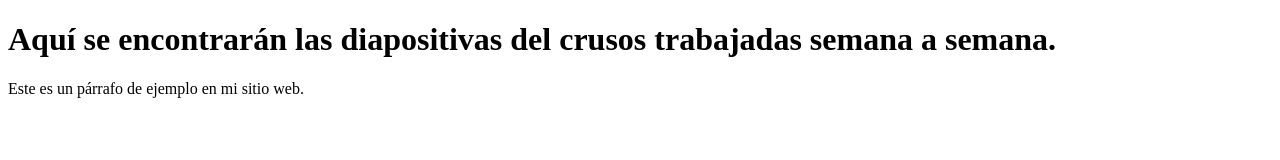
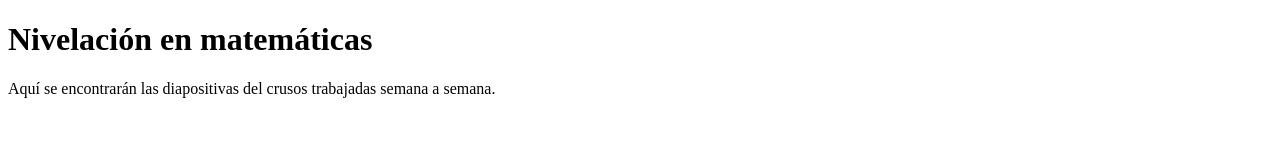
Before and after one commit to csalinasz/clasesUP_Nive, a plain HTML site: page index.html in a window 1280 px wide. Drawn offline with Linux system fonts and the light colour scheme.

Commit message:
Update heading and paragraph content in index.html

```diff
--- a/index.html
+++ b/index.html
@@ -5,7 +5,7 @@
     <title>Nivelación en matemáticas</title>
 </head>
 <body>
-    <h1>Aquí se encontrarán las diapositivas del crusos trabajadas semana a semana. </h1>
-    <p>Este es un párrafo de ejemplo en mi sitio web.</p>
+    <h1> Nivelación en matemáticas </h1>
+    <p>Aquí se encontrarán las diapositivas del crusos trabajadas semana a semana.</p>
 </body>
 </html>
```
